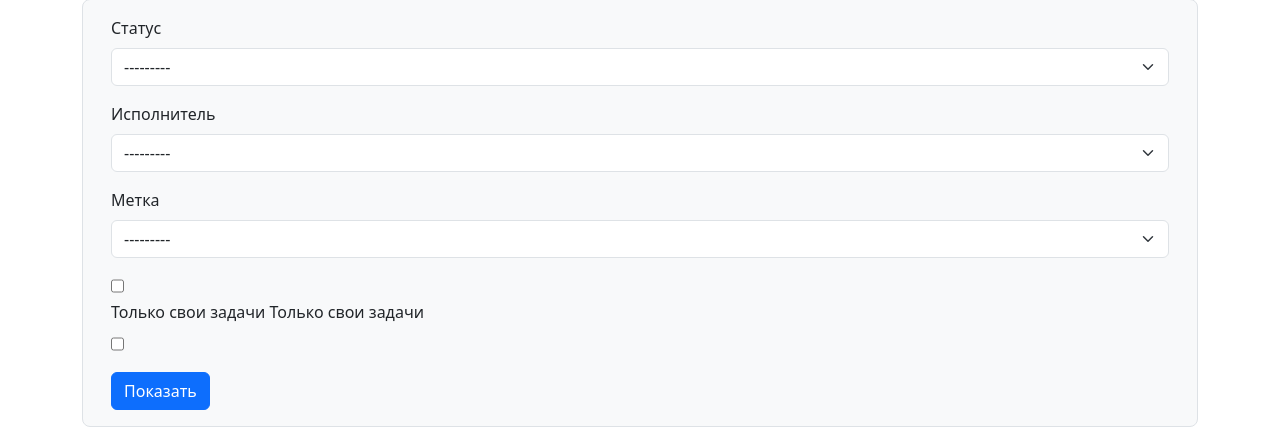
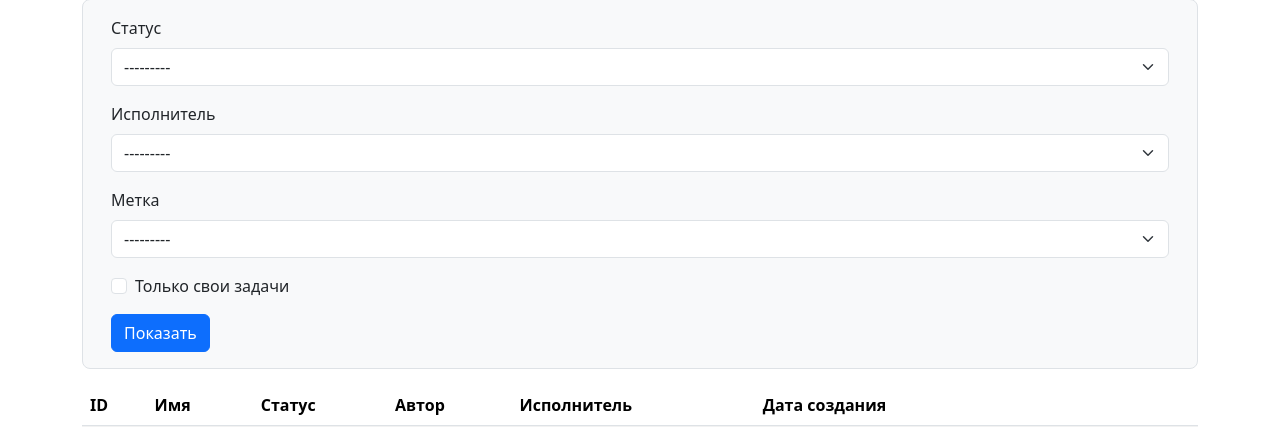
Before and after one commit to NoFate35/python-project-52, a Django app: page /tasks/ in a window 1280 px wide. Shown: the part 223-650 px from the top of the page. Run offline with Django 5.2, Linux system fonts and the light colour scheme; data comes from the database, SQL or seed files in the repository; data that the repository does not hold is empty.

Commit message:
Changes to be committed: 	modified:   task_manager/tasks/forms.py 	modified:   task_manager/tasks/templates/tasks/task_list.html 	modified:   task_manager/tasks/views.py
work for filter in tasks

```diff
--- a/task_manager/tasks/forms.py
+++ b/task_manager/tasks/forms.py
@@ -37,15 +37,15 @@ class TaskFilterForm(forms.ModelForm):
     status = forms.ModelChoiceField(queryset=Status.objects.all(), label="Статус")
     executor = forms.ModelChoiceField(queryset=User.objects.all(), label="Исполнитель", required=False)
     labels = forms.ModelChoiceField(queryset=Label.objects.all(), label="Метка", required=False)
-    author = forms.BooleanField(label="Только свои задачи",required=False)
+    self_author = forms.BooleanField(label="Только свои задачи",required=False)
 
     class Meta:
         model = Task
-        fields = ['status', 'executor', 'labels', 'author']
+        fields = ['status', 'executor', 'labels']
 
     def __init__(self, *args, **kwargs):
         super().__init__(*args, **kwargs)
         self.fields['status'].widget.attrs.update({'class':"form-select"})
         self.fields['executor'].widget.attrs.update({'class':"form-select"})
         self.fields['labels'].widget.attrs.update({'class':"form-select"})
-        self.fields['author'].widget.attrs.update({'class':"form-check"})
+        self.fields['self_author'].widget.attrs.update({'class':"form-check-input"})
--- a/task_manager/tasks/templates/tasks/task_list.html
+++ b/task_manager/tasks/templates/tasks/task_list.html
@@ -7,16 +7,19 @@
     <a class="btn btn-primary mb-3" href="/tasks/create/">Создать задачу</a>
       <div class="container-md bg-body-tertiary mt-3 mb-3 border rounded-3">
         <div class="p-3">
-          <form action="{% url 'tasks_list' %}" method="post">
+          <form action="{% url 'tasks_list' %}" method="get">
               {% csrf_token %}
                      {% for field in form %}
                         <div class="mb-3">
                           {% if field.label == 'Только свои задачи' %}
+                            <div class="form-check">
                               {{ field }}
-                              <label class="form-label" for="{{ field.auto_id }}">{{ field.label }}</label>
-                          {% endif %}
+                              <label class="form-check-label" for="{{ field.auto_id }}">{{ field.label }}</label>
+                            </div>
+                            {% else %}
                             <label class="form-label" for="{{ field.auto_id }}">{{ field.label }}</label>
                                 {{ field }}
+                            {% endif %}
                         </div>
                       {% endfor %}
               <input class="btn btn-primary" type="submit" value="Показать">
--- a/task_manager/tasks/views.py
+++ b/task_manager/tasks/views.py
@@ -14,6 +14,9 @@ class TaskListView(ListView):
     context_object_name = 'tasks'
 
     def get_queryset(self, *kwargs):
+        form = TaskFilterForm(self.request.GET)
+        if form.is_valid():
+            print(form.cleaned_data)
         return Task.objects.all()
 
     def get_context_data(self, **kwargs):
```
